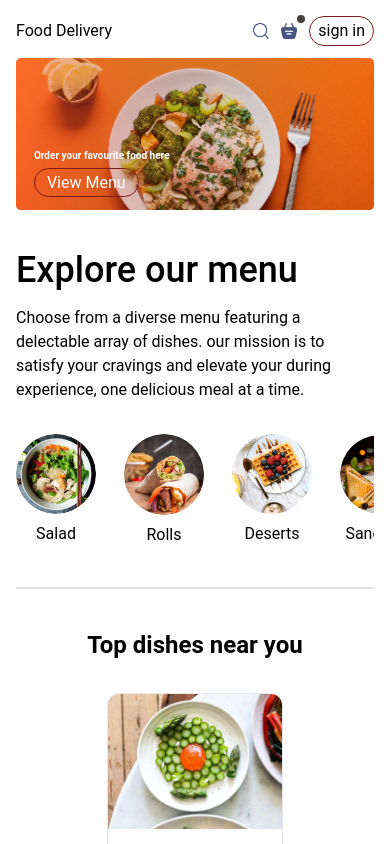
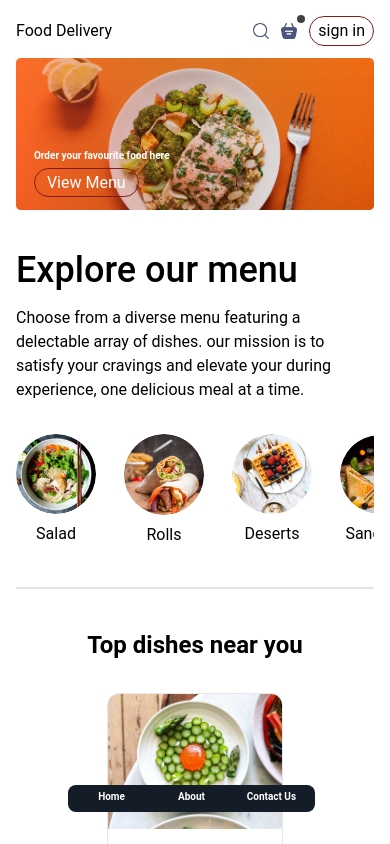
Before and after one commit to BolaSalah/Food-Delivery, a Next.js app: page / in a window 390 px wide. Shown: the top 844 px of the page. Built offline with nearby package versions, Linux system fonts and the light colour scheme; a web font is replaced by a local one.

Commit message:
add responsive navbar for mobile screen

```diff
--- a/app/globals.css
+++ b/app/globals.css
@@ -15,6 +15,31 @@ body {
   .yellow {
     @apply text-yellow-300;
   }
+
+  /* navbar start */
+  /* navbar for large screen */
+
+  /* navbar for mobile screen */
+  .mobile-nav-link {
+    @apply text-white font-semibold cursor-pointer relative
+     after:content-[''] after:absolute after:h-[3px] after:w-full
+    after:block after:bg-yellow-300 after:scale-x-0 after:hover:scale-x-100 after:origin-center
+    after:transition after:duration-300;
+  }
+  /* Navbar-small-screen */
+  .mobile-nav {
+    @apply flex justify-center md:hidden px-2 py-8 fixed bottom-0 z-20 w-[90%];
+  }
+  .mobile-nav-items {
+    @apply flex p-1 pb-2 w-[74%] bg-[#141c27] rounded-lg;
+  }
+  .mobile-nav-item {
+    @apply w-1/3 flex justify-center;
+  }
+  .mobile-nav-link {
+    @apply text-[10px] sm:text-[20px];
+  }
+  /* navbar end */
 
   /* contact-component-start */
   .contact-container-hero {
--- a/components/Navbar.tsx
+++ b/components/Navbar.tsx
@@ -1,13 +1,14 @@
-"use client"
+'use client';
 
 import Image from 'next/image';
 import { assets } from './../assets/assets';
-import  Link  from 'next/link';
+import Link from 'next/link';
 import { usePathname } from 'next/navigation';
 
 const Navbar = () => {
   const pathname = usePathname();
   return (
+    <>
       <div className='navbar mt-4 flex justify-between items-center flex-wrap'>
         <Link href={'/'} className='navbar-icon'>
           <p className='protest-guerrilla-regular sm:text-[30px]'>
@@ -62,6 +63,27 @@ const Navbar = () => {
           </div>
         </div>
       </div>
+      {/* navbar-mobile-screen */}
+      <div className='mobile-nav'>
+        <div className='mobile-nav-items'>
+          <div className='mobile-nav-item'>
+            <Link href={'/'} className='mobile-nav-link'>
+              Home
+            </Link>
+          </div>
+          <div className='mobile-nav-item'>
+            <Link href={'about'} className='mobile-nav-link'>
+              About
+            </Link>
+          </div>
+          <div className='mobile-nav-item'>
+            <Link href={'contact'} className='mobile-nav-link'>
+              Contact Us
+            </Link>
+          </div>
+        </div>
+      </div>
+    </>
   );
 };
 
```
Lines whose indentation alone changed are shown as unchanged.
